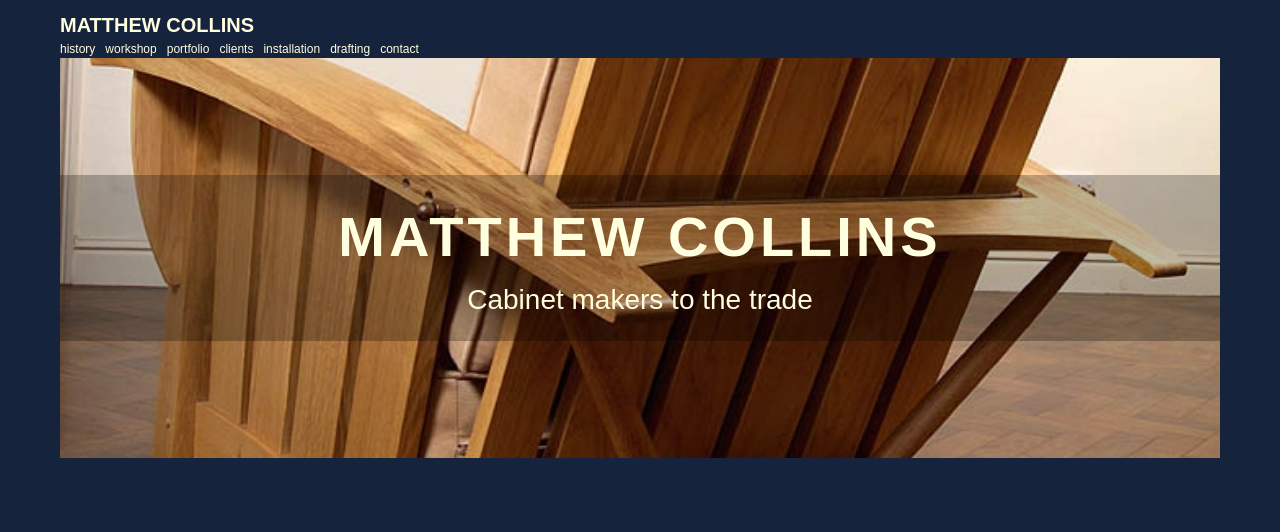
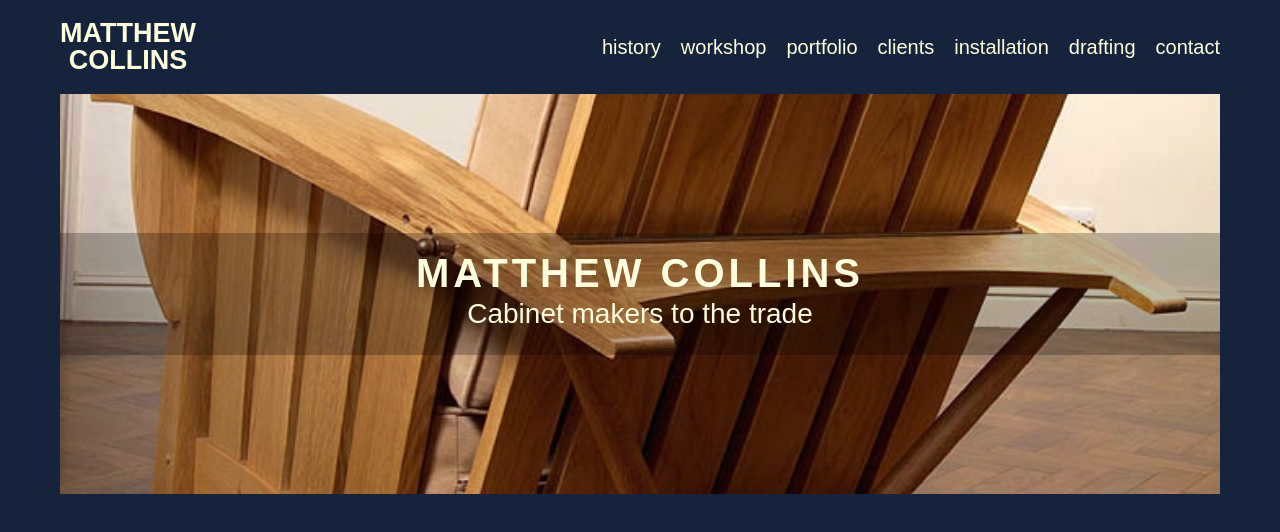
Before and after one commit to JEveriss/Typescript-Next-MCFLtd, a Next.js app: page / in a window 1280 px wide. Shown: the top 532 px of the page. Built offline with nearby package versions, Linux system fonts and the light colour scheme; a web font is replaced by a local one.

Commit message:
feat: added navigation

```diff
--- a/src/app/components/navigation/navigation.module.css
+++ b/src/app/components/navigation/navigation.module.css
@@ -1,15 +1,39 @@
-/* .navigation__wrapper > * {
-  font-size: 1rem;
-} */
-
+.navigation__wrapper {
+  display: flex;
+  align-items: center;
+  justify-content: space-between;
+  padding: 2rem 0;
+}
+.navigation__title {
+  display: flex;
+  flex-direction: column;
+  align-items: center;
+  font-size: 1.8rem;
+  line-height: 1;
+}
+.navigation__li {
+  transition: all 0.3s;
+}
+.navigation__li:hover {
+  transform: skew(-10deg);
+}
 .navigation__li > a {
-  color: #ffffe0;
-  font-size: 1.2rem;
+  border-bottom: 2px solid var(--primary-dark);
+  color: var(--primary-light);
+  font-size: 2rem;
   text-decoration: none;
-  padding-right: 1rem;
+  line-height: 1;
+  transition: all 0.2s;
+}
+.navigation__li > a:hover {
+  border-bottom: 2px solid var(--primary-light);
+}
+.navigation__li:not(:last-child) {
+  padding-right: 2rem;
 }
 
 .navigation__ul {
   display: flex;
-  padding: 0, 0.5rem;
+  flex-wrap: wrap;
+  justify-content: flex-end;
 }
--- a/src/app/components/navigation/navigation.tsx
+++ b/src/app/components/navigation/navigation.tsx
@@ -14,6 +14,10 @@
 const Navigation = () => {
   return (
     <section className={styles.navigation__wrapper}>
+      <div className={styles.navigation__title}>
+        <h2>MATTHEW</h2>
+        <h2>COLLINS</h2>
+      </div>
       <ul className={styles.navigation__ul}>
         {links.map((link, i) => {
           return (
--- a/src/app/globals.css
+++ b/src/app/globals.css
@@ -34,7 +34,7 @@
 }
 main {
   width: 100%;
-  padding: 1rem 2rem;
+  padding: 0 2rem;
   margin: 0 auto;
   display: block;
 }
@@ -100,4 +100,6 @@
 
 .global__title {
   letter-spacing: 0.4rem;
+  line-height: 1;
+  font-size: 4rem;
 }
--- a/src/app/page.tsx
+++ b/src/app/page.tsx
@@ -5,9 +5,7 @@
 const Home = () => {
   return (
     <main>
-      <h1>MATTHEW COLLINS</h1>
       <Navigation />
-      {/* <HeroBanner /> */}
       <SwiperBanner/>
     </main>
   );
```
